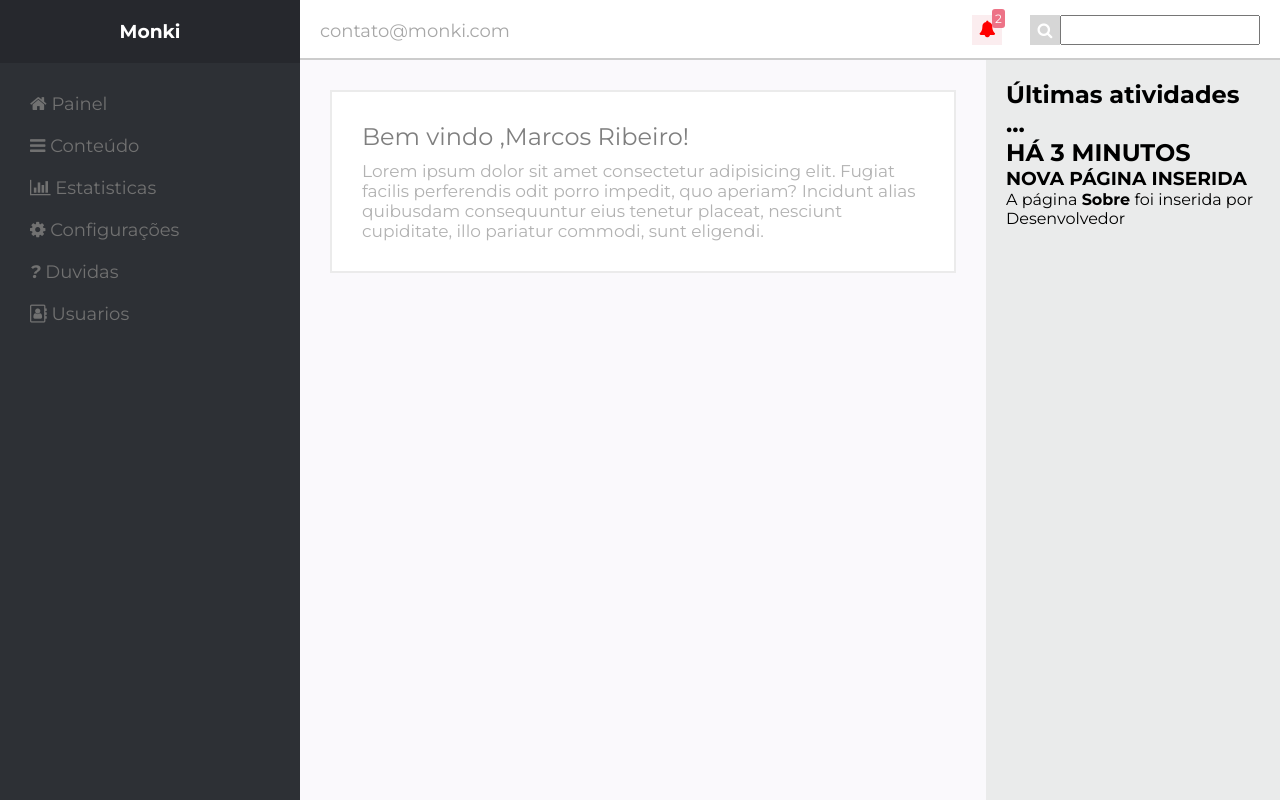
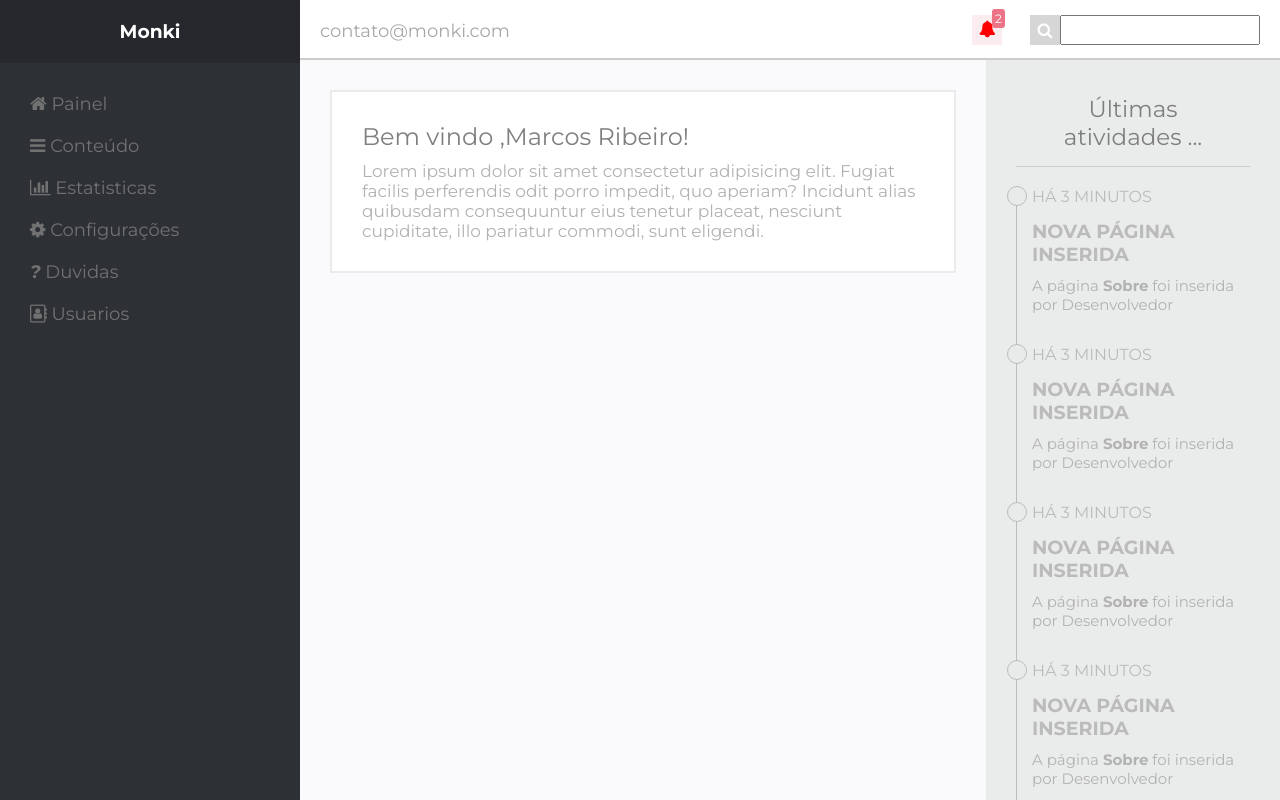
Before and after one commit to Marcsfic98/Dashboard, a plain HTML site: page index.html in a window 1280 px wide. Drawn offline with nearby package versions, Linux system fonts and the light colour scheme.

Commit message:
finalizando projeto

```diff
--- a/css/style.css
+++ b/css/style.css
@@ -149,6 +149,19 @@ header{
     border-radius: 3px;
 }
 
+.menu_mobile{
+    display: none;
+    float: left;
+    font-size: 23px;
+    cursor: pointer;
+}
+
+.menu_mobile:hover{
+    color: #6d3bb8;
+    transition: 1s;
+}
+
+
 .nome_usuario{
     float: left;
 }
@@ -164,6 +177,8 @@ header{
     float: left;
     width: 70%;
     padding: 30px;
+    overflow-y: auto;
+    height: calc(100% - 60px);
 }
 
 .painel{
@@ -192,6 +207,86 @@ header{
     width: 30%;
     background-color: #eaebeb;
     height: calc(100% - 60px) ;
-    padding: 20px;
+    padding: 20px 30px;
     overflow-y: auto;
 }
+
+.atividades_topo h2{
+    color: #7f7f7f;
+    font-size: 23px;
+    border-bottom: 1px solid#ccc;
+    padding: 15px;
+    font-weight: normal;
+    text-align: center;
+}
+
+.atividades_registro{
+    padding: 15px 15px;
+    border-left: 1px solid #bbbbbb;
+    position: relative;
+}
+
+.atividades_registro h2{
+    color: #bbbbbb;
+    font-size: 16px;
+    font-weight: normal;
+    position: relative;
+    top: -14px;
+}
+
+.atividades_registro h3{
+    color: #bbbbbb;
+    font-size: 19px;
+    font-weight: normal;
+    margin-bottom: 10px;
+    font-weight: bold;
+}
+
+
+.atividades_registro p{
+    color: #b2b2b2;
+    font-size: 15px;
+    margin-bottom: 15px;
+}
+
+.circle_atividade{
+    position: absolute;
+    left: -10px;
+    top: 0px;
+    width: 20px;
+    height: 20px;
+    border-radius: 50%;
+    border: 1px solid#bbbbbb;
+    background-color: #e9ebeb;
+}
+
+@media screen and (max-width:768px) {
+    .content2{
+        display: none;
+    }
+
+    .content1{
+        width: 100%;
+    }
+
+    .nome_usuario{
+        display: none;
+    }
+
+    .menu_mobile{
+        display: block  ;
+    }
+
+    .side_bar{
+        display: none;
+       position: relative;
+       z-index: 999;
+    }
+
+    .main_content{
+        width: 100%;
+        position: absolute;
+        left:0;
+        top: 0;
+    }
+}
--- a/index.html
+++ b/index.html
@@ -31,6 +31,7 @@
 
     <div class="main_content">
         <header>
+            <div class="menu_mobile"><i class="fa fa-bars"></i></div><!--menu_mobile-->
             <div class="nome_usuario">
                 <h2>contato@monki.com</h2>
             </div><!--nome_usuario-->
@@ -58,8 +59,37 @@
             <div class="atividades_topo">
                 <h2>Últimas atividades ...</h2>
             </div><!--atividades_topo-->
+        </br>
+            <div class="atividades_registro">
+                <div class="circle_atividade"></div><!--circle_atividade-->
+                <h2>HÁ 3 MINUTOS</h2>
+                <h3>NOVA PÁGINA INSERIDA</h3>
+                <p>A página <b>Sobre</b> foi inserida por Desenvolvedor</p>
+            </div><!--atividades_registro-->
 
             <div class="atividades_registro">
+                <div class="circle_atividade"></div><!--circle_atividade-->
+                <h2>HÁ 3 MINUTOS</h2>
+                <h3>NOVA PÁGINA INSERIDA</h3>
+                <p>A página <b>Sobre</b> foi inserida por Desenvolvedor</p>
+            </div><!--atividades_registro-->
+
+            <div class="atividades_registro">
+                <div class="circle_atividade"></div><!--circle_atividade-->
+                <h2>HÁ 3 MINUTOS</h2>
+                <h3>NOVA PÁGINA INSERIDA</h3>
+                <p>A página <b>Sobre</b> foi inserida por Desenvolvedor</p>
+            </div><!--atividades_registro-->
+
+            <div class="atividades_registro">
+                <div class="circle_atividade"></div><!--circle_atividade-->
+                <h2>HÁ 3 MINUTOS</h2>
+                <h3>NOVA PÁGINA INSERIDA</h3>
+                <p>A página <b>Sobre</b> foi inserida por Desenvolvedor</p>
+            </div><!--atividades_registro-->
+
+            <div class="atividades_registro">
+                <div class="circle_atividade"></div><!--circle_atividade-->
                 <h2>HÁ 3 MINUTOS</h2>
                 <h3>NOVA PÁGINA INSERIDA</h3>
                 <p>A página <b>Sobre</b> foi inserida por Desenvolvedor</p>
@@ -70,5 +100,8 @@
         <div class="clear"></div><!--clear-->
     </div><!--main_content-->
     <div class="clear"></div><!--clear-->
+
+    <script src="https://code.jquery.com/jquery-3.2.1.min.js"></script>
+    <script src="js/jquery.js"></script>
 </body>
 </html>
--- /dev/null
+++ b/js/jquery.js
@@ -0,0 +1,13 @@
+$(()=>{
+    $('.menu_mobile i').click(()=>{
+        var el = $('.side_bar')
+
+        if(el.is(':visible')){
+            el.hide();
+            $('.main_content').css('left', '0');
+        }else{
+            el.show();
+            $('.main_content').css('left', '300px');
+        }
+    })
+})
```
